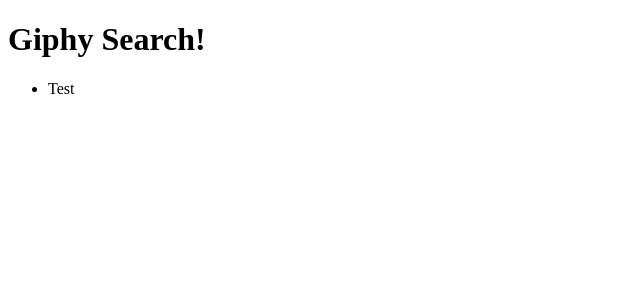
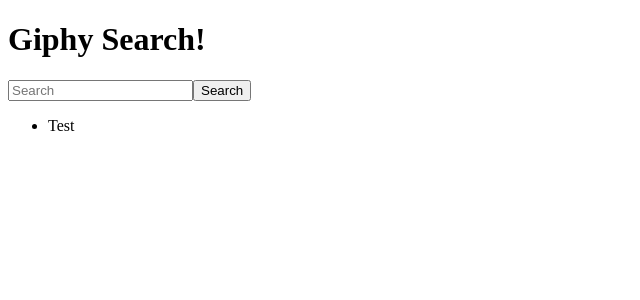
Before and after one commit to jroske1120/group-giphy, a React (Create React App) app: page / in a window 1280 px wide. Shown: the top 300 px of the page, without its empty margins (0-640 px from the left). Built offline with nearby package versions, Linux system fonts and the light colour scheme.

Commit message:
installed redux-saga and dotenv

```diff
--- a/package.json
+++ b/package.json
@@ -15,7 +15,8 @@
     "react-router-dom": "^5.2.0",
     "react-scripts": "^3.4.0",
     "redux": "^4.0.5",
-    "redux-logger": "^3.0.6"
+    "redux-logger": "^3.0.6",
+    "redux-saga": "^1.1.3"
   },
   "devDependencies": {
     "nodemon": "^1.18.4"
--- a/src/components/ImageSearch/ImageSearch.js
+++ b/src/components/ImageSearch/ImageSearch.js
@@ -4,10 +4,32 @@
 
 class ImageSearch extends Component {
 
+  state = {
+    search: ''
+  }
+
+  handleSubmit = (event) => {
+    event.preventDefault();
+    console.log('handleSubmit:', this.state.search);
+    // this.props.dispatch({type: "SET_IMAGE", payload: this.state.search})
+
+  }
+
+  handleChange = (event) => {
+    console.log('in search field', event.target.value);
+    this.setState({
+      search: event.target.value
+    })
+  }
+
   render() {
     return (
       <div>
         <h1>Giphy Search!</h1>
+        <form onSubmit={this.handleSubmit}>
+          <input type="text" onChange={this.handleChange} placeholder="Search"></input>
+          <button type="submit">Search</button>
+        </form>
         <ImageDisplay/>
       </div>
     );
```
